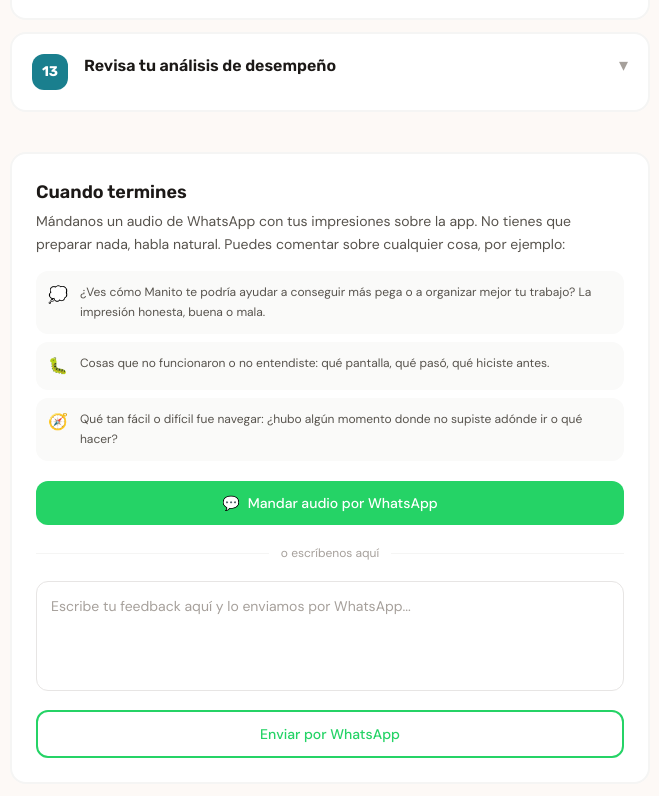
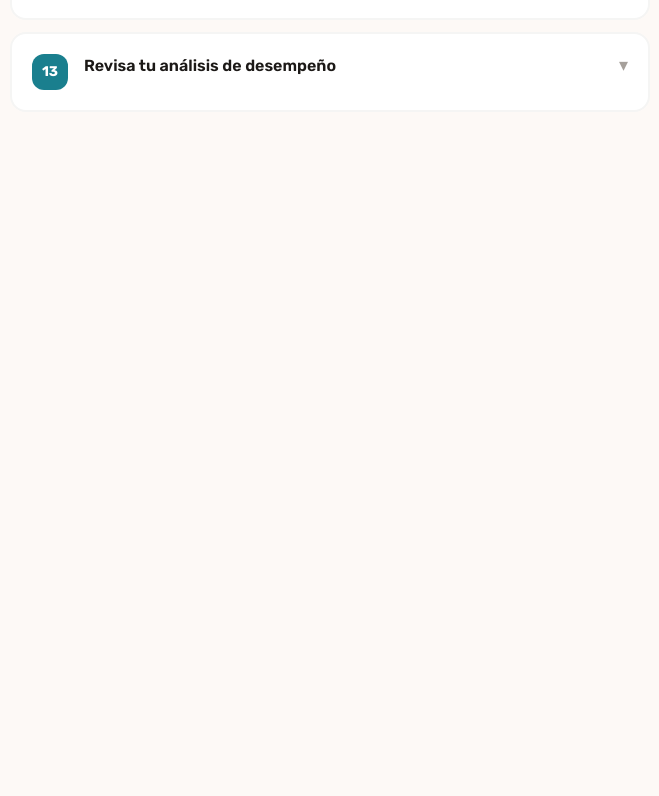
Before and after one commit to MatiasZepeda/manito-beta, a Next.js app: page /maestro in a window 1280 px wide. Shown: the part 1854-2650 px from the top of the page, without its empty margins (310-969 px from the left). After the commit the page ends 2110 px from the top, so only its background shows below. Built offline with nearby package versions, Linux system fonts and the light colour scheme.

Commit message:
fix: mueve whatsapp solo al thank-you del cuestionario final

```diff
--- a/app/cliente/page.tsx
+++ b/app/cliente/page.tsx
@@ -14,7 +14,6 @@
 export default function ClientePage() {
   const [feedback, setFeedback] = useState<Record<string, MissionFeedback>>({});
   const [ready, setReady] = useState(false);
-  const [writeText, setWriteText] = useState("");
   const [surveyDone, setSurveyDone] = useState(false);
   const router = useRouter();
 
@@ -69,13 +68,6 @@
   const optional = clienteMissions.filter((m) => m.optional);
   const completedMissions = required.filter((m) => feedback[m.id]).length;
   const allRequiredDone = completedMissions === required.length;
-
-  const handleSendText = () => {
-    const msg = encodeURIComponent(
-      writeText.trim() || "Hola, tengo feedback sobre la beta de Manito."
-    );
-    window.open(`https://wa.me/16088933997?text=${msg}`, "_blank");
-  };
 
   if (!ready) return null;
 
@@ -304,81 +296,6 @@
           </div>
         )}
 
-        {/* Feedback */}
-        <div className="bg-white rounded-2xl border-2 border-stone-100 p-6">
-          <h2
-            className="font-semibold text-stone-900 text-lg mb-1"
-            style={{ fontFamily: "var(--font-rubik), sans-serif" }}
-          >
-            Cuando termines
-          </h2>
-          <p className="text-stone-600 text-sm mb-4 leading-relaxed">
-            Mándanos un audio de WhatsApp con tus impresiones sobre la app. No
-            tienes que preparar nada, habla natural. Puedes comentar sobre
-            cualquier cosa, por ejemplo:
-          </p>
-
-          <div className="space-y-2 mb-5">
-            {[
-              {
-                emoji: "💭",
-                text: "Tu impresión general: ¿tiene sentido el producto? ¿Lo usarías en tu vida real para buscar un maestro?",
-              },
-              {
-                emoji: "🐛",
-                text: "Cosas que no funcionaron o no entendiste: qué pantalla, qué pasó, qué hiciste antes.",
-              },
-              {
-                emoji: "🧭",
-                text: "Qué tan fácil o difícil fue navegar: ¿hubo algún momento donde no supiste qué hacer o adónde ir?",
-              },
-            ].map((item) => (
-              <div
-                key={item.text}
-                className="flex gap-3 p-3 bg-stone-50 rounded-xl"
-              >
-                <span className="text-base shrink-0">{item.emoji}</span>
-                <p className="text-stone-600 text-xs leading-relaxed">
-                  {item.text}
-                </p>
-              </div>
-            ))}
-          </div>
-
-          <a
-            href="https://wa.me/16088933997"
-            target="_blank"
-            rel="noopener noreferrer"
-            className="flex items-center justify-center gap-2 w-full py-3 text-white rounded-xl font-medium text-sm transition-opacity hover:opacity-90"
-            style={{ backgroundColor: "#25D366" }}
-          >
-            <span>💬</span> Mandar audio por WhatsApp
-          </a>
-
-          <div className="flex items-center gap-3 my-5">
-            <div className="flex-1 h-px bg-stone-100" />
-            <span className="text-xs text-stone-400 shrink-0">
-              o escríbenos aquí
-            </span>
-            <div className="flex-1 h-px bg-stone-100" />
-          </div>
-
-          <textarea
-            value={writeText}
-            onChange={(e) => setWriteText(e.target.value)}
-            placeholder="Escribe tu feedback aquí y lo enviamos por WhatsApp..."
-            className="w-full rounded-xl border border-stone-200 p-3.5 text-sm text-stone-700 placeholder-stone-400 resize-none outline-none focus:border-stone-300 transition-colors mb-3"
-            rows={4}
-          />
-
-          <button
-            onClick={handleSendText}
-            className="w-full py-3 rounded-xl font-medium text-sm transition-opacity hover:opacity-90 border-2"
-            style={{ borderColor: "#25D366", color: "#25D366" }}
-          >
-            Enviar por WhatsApp
-          </button>
-        </div>
       </div>
     </div>
   );
--- a/app/encuesta/page.tsx
+++ b/app/encuesta/page.tsx
@@ -166,8 +166,8 @@
         </p>
         <div className="bg-white rounded-2xl border border-stone-100 p-5 max-w-xs w-full">
           <p className="text-stone-600 text-sm mb-4 leading-relaxed">
-            Si quieres agregar algo más, mándanos un audio o mensaje por
-            WhatsApp. No es obligatorio.
+            ¿Quieres contarnos algo más? Puedes mandarnos un mensaje o audio
+            por WhatsApp.
           </p>
           <a
             href="https://wa.me/16088933997"
@@ -176,7 +176,7 @@
             className="flex items-center justify-center gap-2 w-full py-3 text-white rounded-xl font-medium text-sm transition-opacity hover:opacity-90"
             style={{ backgroundColor: "#25D366" }}
           >
-            <span>💬</span> Abrir WhatsApp (opcional)
+            <span>💬</span> Escribir por WhatsApp
           </a>
         </div>
       </div>
--- a/app/maestro/page.tsx
+++ b/app/maestro/page.tsx
@@ -14,7 +14,6 @@
 export default function MaestroPage() {
   const [feedback, setFeedback] = useState<Record<string, MissionFeedback>>({});
   const [ready, setReady] = useState(false);
-  const [writeText, setWriteText] = useState("");
   const [surveyDone, setSurveyDone] = useState(false);
   const router = useRouter();
 
@@ -67,13 +66,6 @@
 
   const completedMissions = maestroMissions.filter((m) => feedback[m.id]).length;
   const allRequiredDone = completedMissions === maestroMissions.length;
-
-  const handleSendText = () => {
-    const msg = encodeURIComponent(
-      writeText.trim() || "Hola, tengo feedback sobre la beta de Manito."
-    );
-    window.open(`https://wa.me/16088933997?text=${msg}`, "_blank");
-  };
 
   if (!ready) return null;
 
@@ -276,81 +268,6 @@
           </div>
         )}
 
-        {/* Feedback */}
-        <div className="bg-white rounded-2xl border-2 border-stone-100 p-6">
-          <h2
-            className="font-semibold text-stone-900 text-lg mb-1"
-            style={{ fontFamily: "var(--font-rubik), sans-serif" }}
-          >
-            Cuando termines
-          </h2>
-          <p className="text-stone-600 text-sm mb-4 leading-relaxed">
-            Mándanos un audio de WhatsApp con tus impresiones sobre la app. No
-            tienes que preparar nada, habla natural. Puedes comentar sobre
-            cualquier cosa, por ejemplo:
-          </p>
-
-          <div className="space-y-2 mb-5">
-            {[
-              {
-                emoji: "💭",
-                text: "¿Ves cómo Manito te podría ayudar a conseguir más pega o a organizar mejor tu trabajo? La impresión honesta, buena o mala.",
-              },
-              {
-                emoji: "🐛",
-                text: "Cosas que no funcionaron o no entendiste: qué pantalla, qué pasó, qué hiciste antes.",
-              },
-              {
-                emoji: "🧭",
-                text: "Qué tan fácil o difícil fue navegar: ¿hubo algún momento donde no supiste adónde ir o qué hacer?",
-              },
-            ].map((item) => (
-              <div
-                key={item.text}
-                className="flex gap-3 p-3 bg-stone-50 rounded-xl"
-              >
-                <span className="text-base shrink-0">{item.emoji}</span>
-                <p className="text-stone-600 text-xs leading-relaxed">
-                  {item.text}
-                </p>
-              </div>
-            ))}
-          </div>
-
-          <a
-            href="https://wa.me/16088933997"
-            target="_blank"
-            rel="noopener noreferrer"
-            className="flex items-center justify-center gap-2 w-full py-3 text-white rounded-xl font-medium text-sm transition-opacity hover:opacity-90"
-            style={{ backgroundColor: "#25D366" }}
-          >
-            <span>💬</span> Mandar audio por WhatsApp
-          </a>
-
-          <div className="flex items-center gap-3 my-5">
-            <div className="flex-1 h-px bg-stone-100" />
-            <span className="text-xs text-stone-400 shrink-0">
-              o escríbenos aquí
-            </span>
-            <div className="flex-1 h-px bg-stone-100" />
-          </div>
-
-          <textarea
-            value={writeText}
-            onChange={(e) => setWriteText(e.target.value)}
-            placeholder="Escribe tu feedback aquí y lo enviamos por WhatsApp..."
-            className="w-full rounded-xl border border-stone-200 p-3.5 text-sm text-stone-700 placeholder-stone-400 resize-none outline-none focus:border-stone-300 transition-colors mb-3"
-            rows={4}
-          />
-
-          <button
-            onClick={handleSendText}
-            className="w-full py-3 rounded-xl font-medium text-sm transition-opacity hover:opacity-90 border-2"
-            style={{ borderColor: "#25D366", color: "#25D366" }}
-          >
-            Enviar por WhatsApp
-          </button>
-        </div>
       </div>
     </div>
   );
```
